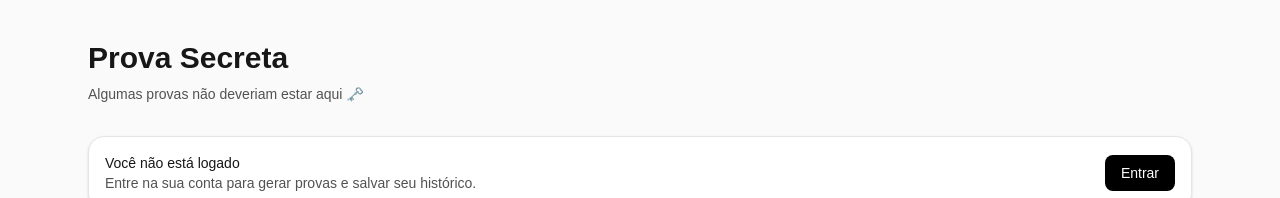
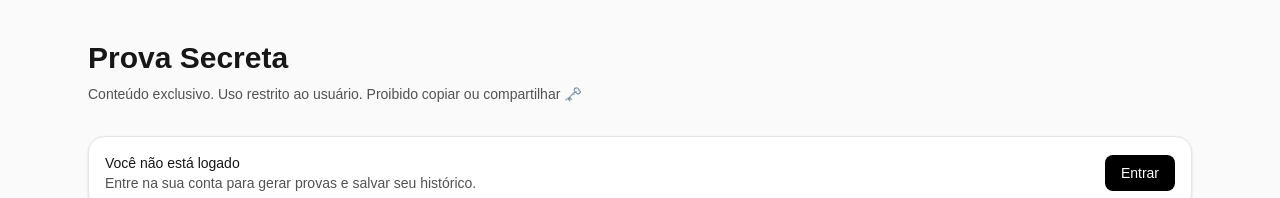
Before and after one commit to oseiasmr-secret/provasecret, a Next.js app: page / in a window 1280 px wide. Shown: the top 198 px of the page. Built offline with nearby package versions, Linux system fonts and the light colour scheme; no server answers.

Commit message:
fix: ajustes substituindo texto no arquivo pdfe

```diff
--- a/app/page.tsx
+++ b/app/page.tsx
@@ -252,7 +252,7 @@ export default function Page() {
         <header className="mb-8">
           <h1 className="text-3xl font-bold">Prova Secreta</h1>
           <p className="mt-2 text-sm text-neutral-600">
-            Algumas provas não deveriam estar aqui 🗝️
+            Conteúdo exclusivo. Uso restrito ao usuário. Proibido copiar ou compartilhar 🗝️
           </p>
         </header>
 
```
